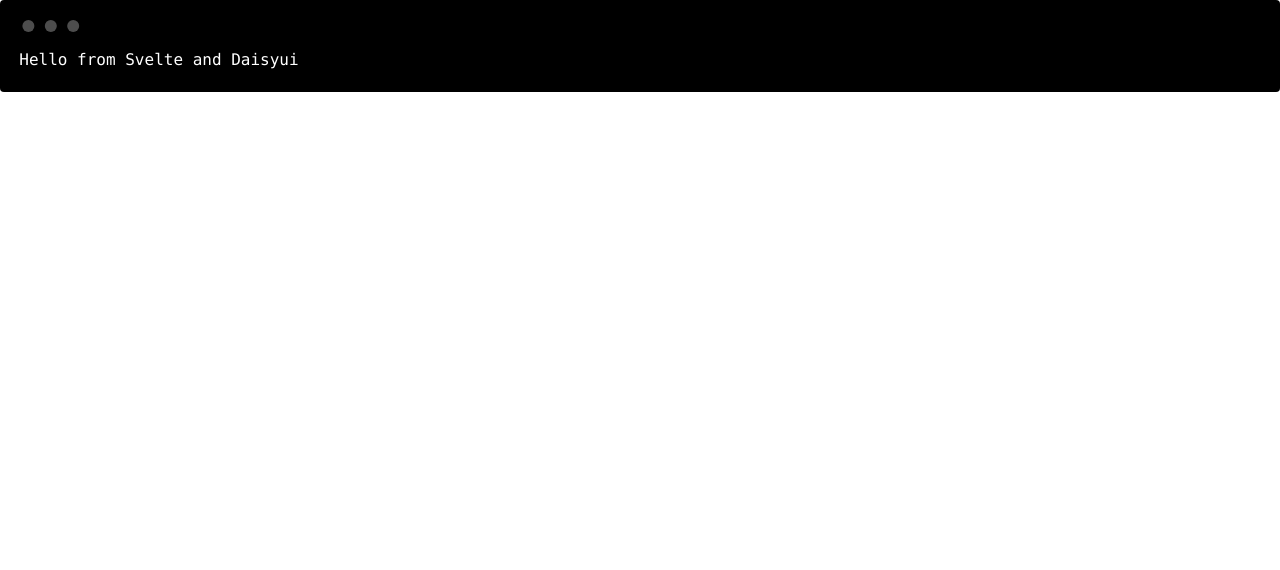
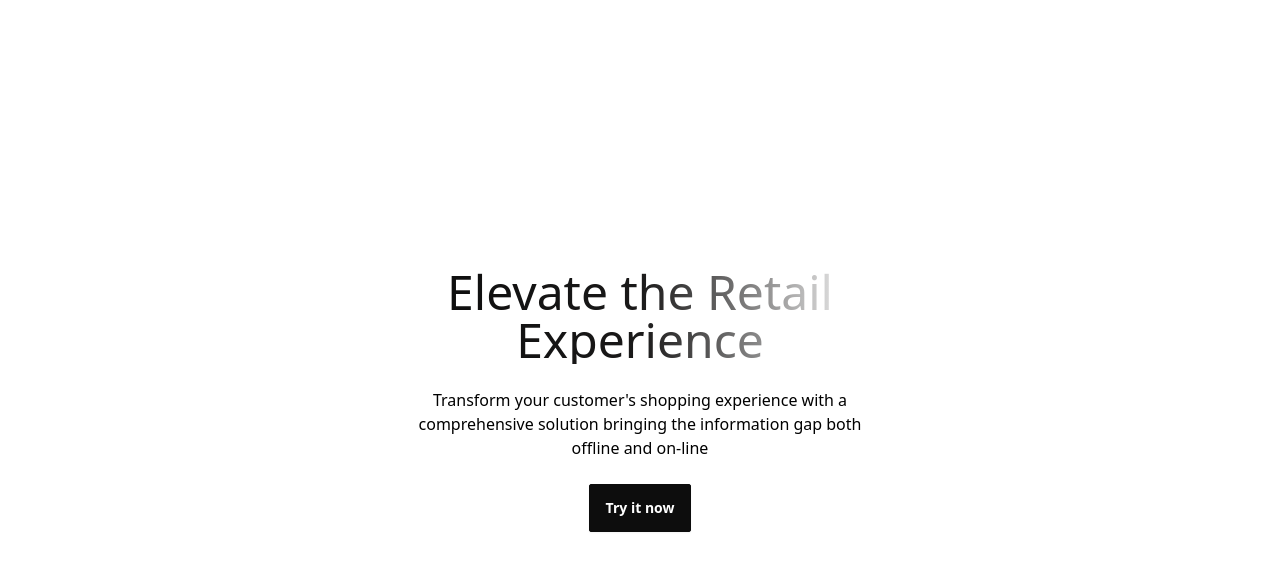
Before and after one commit to selfsigned/HEC-LVMH, a SvelteKit app: page / in a window 1280 px wide. Shown: the top 570 px of the page. Built offline with nearby package versions, Linux system fonts and the light colour scheme.

Commit message:
Layout + Basic 3D scene + Hero

```diff
--- /dev/null
+++ b/src/lib/3dmap/Scene.svelte
@@ -0,0 +1,23 @@
+<script>
+	import { OrbitControls, Gizmo } from '@threlte/extras';
+
+	import { T } from '@threlte/core';
+</script>
+
+<T.PerspectiveCamera makeDefault position={[10, 5, 10]} lookAt.y={0.5}>
+	<OrbitControls enableDamping maxPolarAngle={1.5} />
+</T.PerspectiveCamera>
+<Gizmo horizontalPlacement="left" paddingX={20} paddingY={20} />
+
+<T.DirectionalLight position.y={10} position.z={10} castShadow />
+<T.AmbientLight intensity={0.3} />
+<T.GridHelper args={[10, 10]} />
+
+<T.Mesh position.y={0} castShadow>
+	<T.BoxGeometry args={[1, 2, 1]}></T.BoxGeometry>
+</T.Mesh>
+
+<T.Mesh rotation.x={-Math.PI / 2} receiveShadow>
+	<T.CircleGeometry args={[4, 40]} />
+	<T.MeshStandardMaterial color="white" />
+</T.Mesh>
--- /dev/null
+++ b/src/lib/3dmap/map.svelte
@@ -0,0 +1,8 @@
+<script>
+	import { Canvas } from '@threlte/core';
+	import Scene from '$lib/3dmap/Scene.svelte';
+</script>
+
+<Canvas>
+	<Scene />
+</Canvas>
--- a/src/routes/+layout.svelte
+++ b/src/routes/+layout.svelte
@@ -2,4 +2,6 @@
 	import '../app.css';
 </script>
 
-<slot />
+<div class="h-[calc(100dvh)] w-full">
+	<slot />
+</div>
--- a/src/routes/+page.svelte
+++ b/src/routes/+page.svelte
@@ -1,3 +1,22 @@
-<div class="mockup-code w-100">
-	<pre><code>Hello from Svelte and Daisyui</code></pre>
+<script>
+	import { base } from '$app/paths';
+</script>
+
+<div class="flex h-[calc(100dvh)] flex-col bg-base-100 bg-gradient-to-r to-base-300">
+	<div class="hero flex-1">
+		<div class="hero-content text-center">
+			<div class="max-w-md">
+				<h1
+					class="text-bold bg-gradient-to-r from-primary via-secondary to-primary-content bg-clip-text text-5xl text-transparent"
+				>
+					Elevate the Retail Experience
+				</h1>
+				<p class="py-6">
+					Transform your customer's shopping experience with a comprehensive solution bringing the
+					information gap both offline and on-line
+				</p>
+				<a class="btn btn-primary" href="{base}/app">Try it now</a>
+			</div>
+		</div>
+	</div>
 </div>
--- /dev/null
+++ b/src/routes/app/+page.svelte
@@ -0,0 +1,39 @@
+<script>
+	import Icon from '@iconify/svelte';
+	import ThreeMap from '$lib/3dmap/map.svelte';
+
+	let viewMode = 'Trending';
+</script>
+
+<div class="flex h-full overflow-hidden">
+	<!-- Product sidebar -->
+	<div class="z-20 flex h-full min-w-72 flex-col items-center rounded-r-xl bg-base-200 shadow-sm">
+		<!-- Sidebar label -->
+		<div class="mb-4 mt-6 flex flex-row">
+			<h2 class="text-md text-xl">
+				{viewMode}
+			</h2>
+			{#if viewMode == 'Trending'}
+				<Icon class="" height="28px" icon="mdi:fire"></Icon>
+			{/if}
+		</div>
+
+		<!-- Product list -->
+		<div></div>
+	</div>
+
+	<!-- Search and canvas -->
+	<div class="z-20 flex h-full w-full flex-col items-center">
+		<div class="min-w absolute m-4 flex items-center justify-end">
+			<Icon class="absolute mr-5" height="22px" icon="line-md:search"></Icon>
+			<input
+				type="text"
+				placeholder=" Search your product"
+				class="input min-w-80 rounded-full shadow-sm hover:shadow-xl focus:outline-none"
+			/>
+		</div>
+		<div class="w-full grow">
+			<ThreeMap></ThreeMap>
+		</div>
+	</div>
+</div>
--- a/vite.config.js
+++ b/vite.config.js
@@ -2,5 +2,8 @@
 import { defineConfig } from 'vite';
 
 export default defineConfig({
-	plugins: [sveltekit()]
+	plugins: [sveltekit()],
+	ssr: {
+		noExternal: ['three']
+	}
 });
```
Also changed, not shown: package.json (+6 -1 lines), 2 other files (tests, documents, lock files or other folders).
